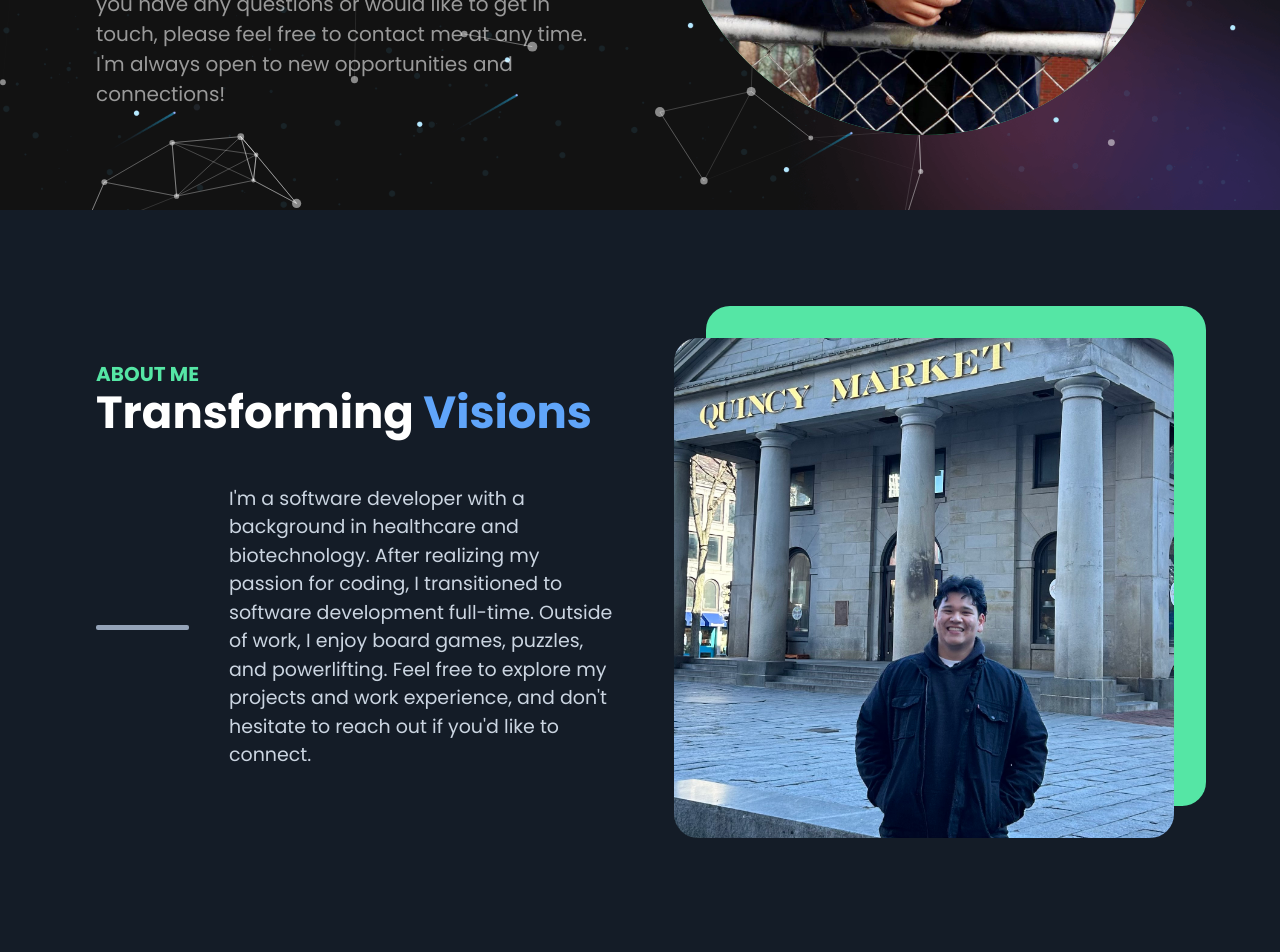
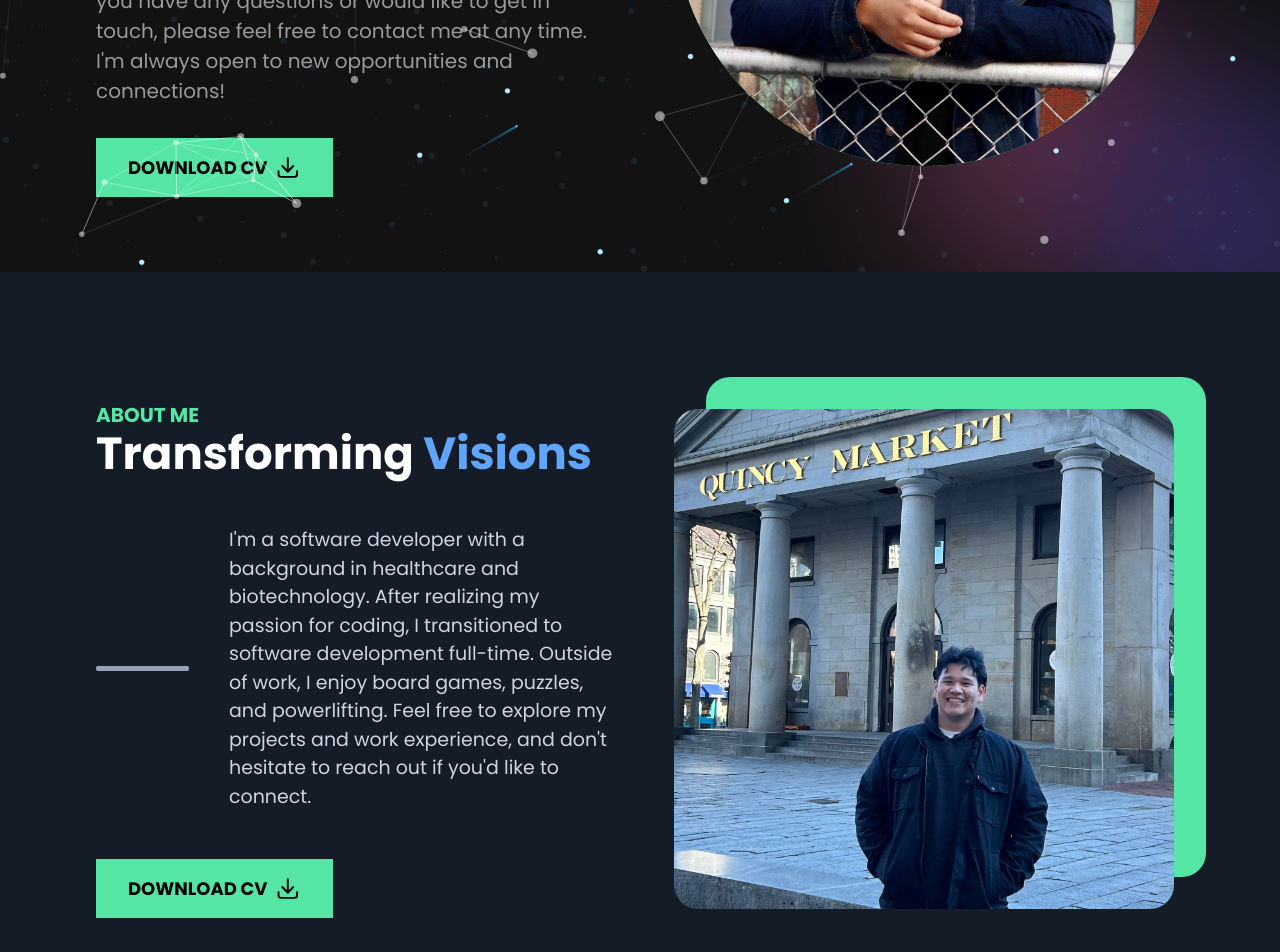
Before and after one commit to Jack-Vu/personal-portfolio, a Next.js app: page / in a window 1280 px wide. Shown: the part 520-1472 px from the top of the page. Built offline with nearby package versions, Linux system fonts and the light colour scheme.

Commit message:
add resume download

```diff
--- a/src/components/About.tsx
+++ b/src/components/About.tsx
@@ -3,6 +3,7 @@ import { ArrowDownTrayIcon } from "@heroicons/react/20/solid";
 import Image from "next/image";
 import React, { useEffect, useState } from "react";
 import { about } from "../constants";
+import Link from "next/link";
 
 const About = () => {
   const [profilePicture, setProfilePicture] = useState("/img/Profilepic2.jpg");
@@ -38,10 +39,17 @@ const About = () => {
             <span className="w-[100px] hidden md:block h-[5px] bg-slate-400 rounded-sm"></span>
             <p className="text-[19px] text-slate-300 w-[80%]">{about}</p>
           </div>
-          {/* <button className="px-[2rem] hover:bg-blue-400 transition-all duration-200 py-[1rem] text-[18px] font-bold uppercase bg-[#55e6a5] text-black flex items-centers space-x-2">
-            <p>Download CV</p>
-            <ArrowDownTrayIcon className="w-[1.6rem] h-[1.7rem] text-black" />
-          </button> */}
+          <Link
+            href="assets/Vu_Jack_Resume.pdf"
+            download={true}
+            rel="noopener noreferrer"
+            target="_blank"
+          >
+            <button className="px-[2rem] hover:bg-blue-400 transition-all duration-200 py-[1rem] text-[18px] font-bold uppercase bg-[#55e6a5] text-black flex items-centers space-x-2">
+              <p>Download CV</p>
+              <ArrowDownTrayIcon className="w-[1.6rem] h-[1.7rem] text-black" />
+            </button>
+          </Link>
         </div>
         <div className="lg:w-[500px] mx-auto  mt-[2rem] lg:mt-0 lg:h-[500px] md:w-[400px] md:h-[400px] w-[300px] h-[300px] relative">
           <Image
--- a/src/components/Hero.tsx
+++ b/src/components/Hero.tsx
@@ -5,6 +5,7 @@ import { TextEffect } from "./TextEffect";
 import Image from "next/image";
 import { ArrowDownTrayIcon } from "@heroicons/react/20/solid";
 import { intro } from "../constants";
+import Link from "next/link";
 
 const Hero = () => {
   return (
@@ -16,15 +17,20 @@ const Hero = () => {
             HI, I'M <span className="text-blue-400">JACK!</span>
           </h1>
           <TextEffect />
-          <p className="my-[1.5rem] text-[20px] text-[#ffffff92]">
-            {intro}
-          </p>
-          {/* <div className="mt-[2rem] flex-col space-y-6 sm:space-y-0 sm:flex sm:flex-row items-center sm:space-x-6">
-            <button className="px-[2rem] hover:bg-blue-400 transition-all duration-200 py-[1rem] text-[18px] font-bold uppercase bg-[#55e6a5] text-black flex items-centers space-x-2">
-              <p>Download CV</p>
-              <ArrowDownTrayIcon className="w-[1.6rem] h-[1.7rem] text-black" />
-            </button>
-          </div> */}
+          <p className="my-[1.5rem] text-[20px] text-[#ffffff92]">{intro}</p>
+          <div className="mt-[2rem] flex-col space-y-6 sm:space-y-0 sm:flex sm:flex-row items-center sm:space-x-6">
+            <Link
+              href="assets/Vu_Jack_Resume.pdf"
+              download={true}
+              rel="noopener noreferrer"
+              target="_blank"
+            >
+              <button className="px-[2rem] hover:bg-blue-400 transition-all duration-200 py-[1rem] text-[18px] font-bold uppercase bg-[#55e6a5] text-black flex items-centers space-x-2">
+                <p>Download CV</p>
+                <ArrowDownTrayIcon className="w-[1.6rem] h-[1.7rem] text-black" />
+              </button>
+            </Link>
+          </div>
         </div>
         <div className="w-[500px] hidden bg-[#55e6a5] relative lg:flex items-center mx-auto rounded-full h-[500px]">
           <Image
```
Also changed, not shown: 1 other file (tests, documents, lock files or other folders).
